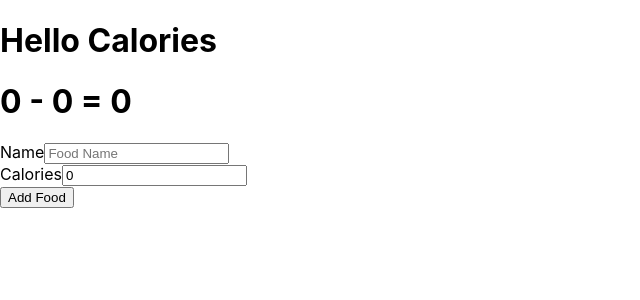
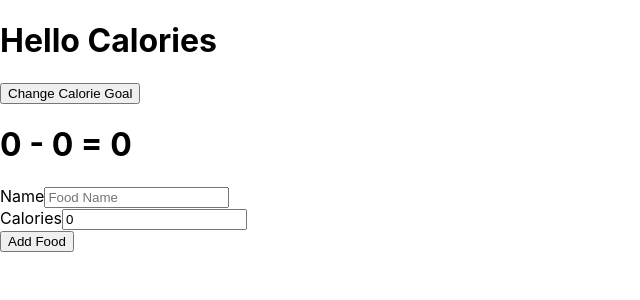
Before and after one commit to Tasjr2401/Calorie-Calculator, a React (Create React App) app: page / in a window 1280 px wide. Both pictures are taken after a click on the button "Submit". Shown: the top 300 px of the page, without its empty margins (0-640 px from the left). Built offline with nearby package versions, Linux system fonts and the light colour scheme.

Commit message:
Now able to reset the Calorie Goal

```diff
--- a/src/Components/Home.js
+++ b/src/Components/Home.js
@@ -1,7 +1,7 @@
 import React, {useEffect, useState} from "react";
 
 const Home = () => {
-    const [calorieGoal, setCalorieGoal] = useState(0);
+    const [calorieGoal, setCalorieGoal] = useState(localStorage.getItem('CalorieGoal'));
     const [currentCalories, setCurrentCalories] = useState(0);
     const [caloriesLeft, setCaloriesLeft] = useState(0);
     const [calorieInput, setCalorieInput] = useState(0);
@@ -9,9 +9,19 @@ const Home = () => {
     const [foodList, setFoodList] = useState([]);
     const [tempCalorieInput, setTempCalorieInput] = useState(0);
     const [foodListRender, setFoodListRender] = useState();
+    const [resetCalorie, setResetCalorie] = useState();
 
     function DeleteFood(food) {
         delete foodList[foodList.indexOf(food)];
+    }
+
+
+    function handleNumber(num) {
+        var tempVar = parseInt(num);
+        if(Number.isNaN(tempVar)) {
+            return 0;
+        }
+        return tempVar;
     }
 
     function AddCalories() {
@@ -25,12 +35,14 @@ const Home = () => {
         setFoodName('');
     }
 
+
     function handleFoodNameChange({target}) {
         setFoodName(target.value);
     }
 
     function handleCalorieInputChange({target}) {
-        setCalorieInput(target.value);
+        var inputValue = handleNumber(target.value);
+        setCalorieInput(inputValue);
     }
 
     //Update Calorie Sum when food list is updated
@@ -48,21 +60,37 @@ const Home = () => {
     const inputGoalRender = (
         <div>
             <input type='number' value={tempCalorieInput} onChange={({target}) => {
-                setTempCalorieInput(target.value);
+                var inputValue = handleNumber(target.value);
+                setTempCalorieInput(inputValue);
             }} />
             <input type='button' value='Submit' onClick={() => {
                 localStorage.setItem('CalorieGoal', tempCalorieInput);
                 setCalorieGoal(tempCalorieInput);
+                setTempCalorieInput(0);
+                setResetCalorie(resetButton);
             }} />
         </div>
     );
+
+    const resetButton = (
+        <button onClick={() => {
+            setCalorieGoal(null);
+            localStorage.removeItem('CalorieGoal');
+            setResetCalorie();
+        }} >Change Calorie Goal</button>
+    );
+
     useEffect(() => {
-        const calorie = localStorage.getItem('CalorieGoal');
-        if(calorie)
-            setCalorieGoal(localStorage.getItem('CalorieGoal'));
+        if(Number.isNaN(parseInt(calorieGoal)) === false) {
+            setResetCalorie(resetButton);
+        }
+    },[calorieGoal]);
 
-        setCalorieGoal(inputGoalRender);
-    }, []);
+    useEffect(() => {
+        if(calorieGoal === undefined || Number.isNaN(parseInt(calorieGoal))) {
+            setCalorieGoal(inputGoalRender);
+        }
+    }, [tempCalorieInput, resetCalorie]);
 
     //Calculate Calores left when two inputs change
     useEffect(() => {
@@ -87,13 +115,14 @@ const Home = () => {
     return (
         <div>
             <h1>Hello Calories</h1>
+            {resetCalorie}
             <h1 id="calorie-display">{calorieGoal} - {currentCalories} = {caloriesLeft}</h1>
             <div>
                 <label>Name</label>
-                <input type='text' value='' placeholder="Food Name" onChange={handleFoodNameChange} />
+                <input type='text' value={foodName} placeholder="Food Name" onChange={handleFoodNameChange} />
                 <br />
                 <label>Calories</label>
-                <input type='number' value={0} onChange={handleCalorieInputChange} />
+                <input type='number' value={calorieInput} onChange={handleCalorieInputChange} />
                 <br />
                 <input type='button' value='Add Food' onClick={AddCalories} />
             </div>
```
